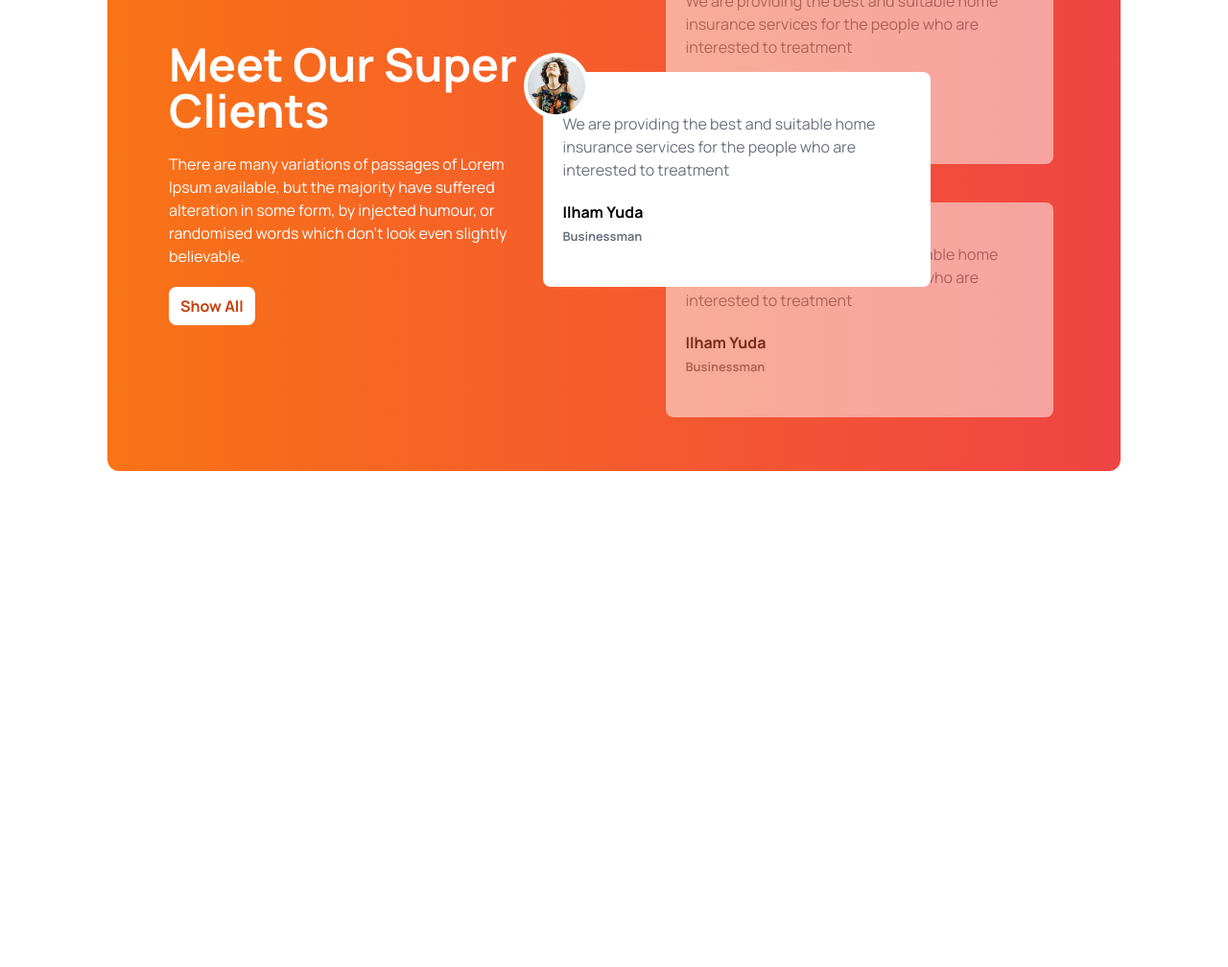
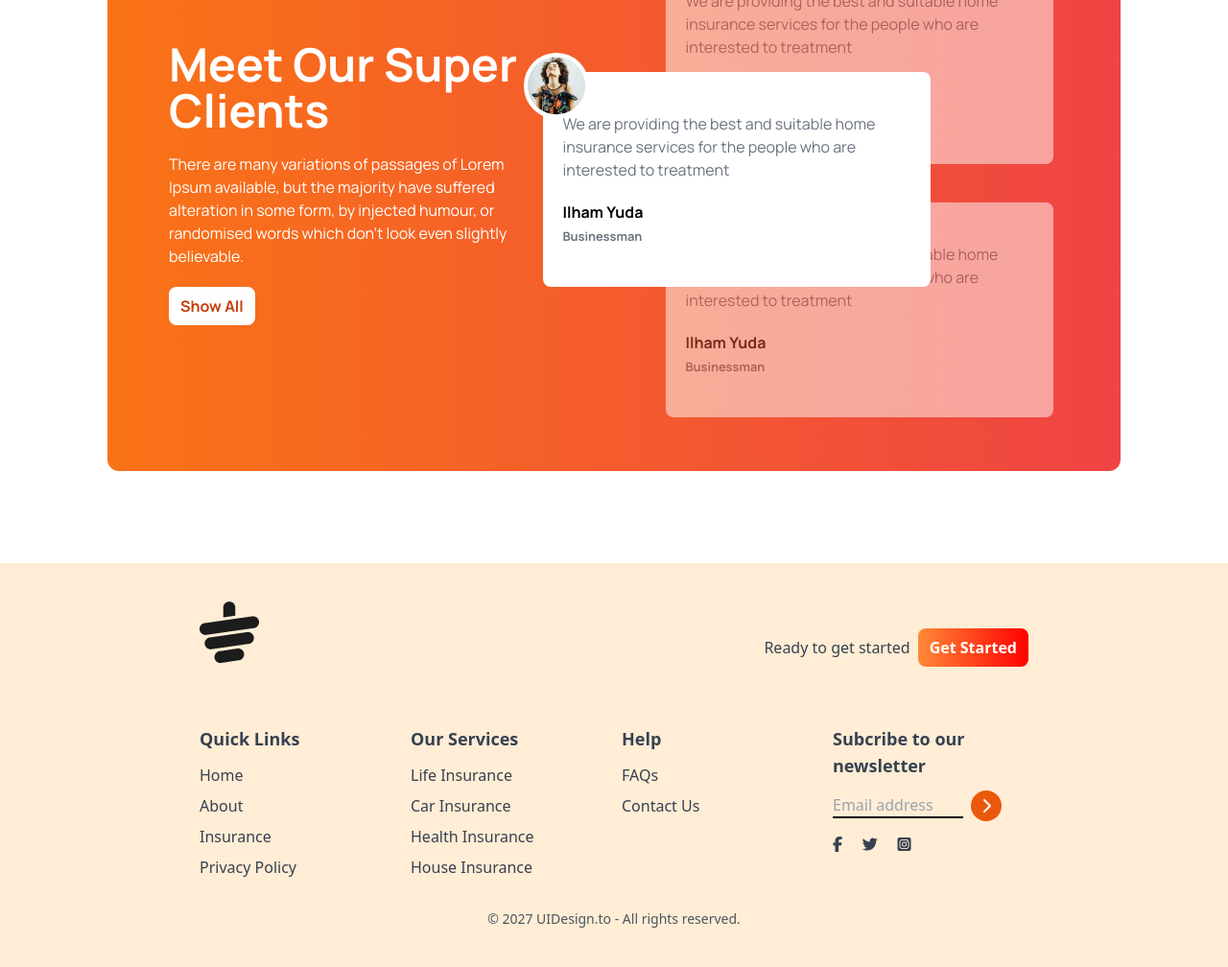
Before and after one commit to NourobaSultana/penguin-fashion-website, a plain HTML site: page tea website tailwind/tea.html in a window 1280 px wide. Shown: the part 1958-2966 px from the top of the page at 96% size. Before the commit the page ends 2545 px from the top, so only its background shows below. Drawn offline with nearby package versions, Linux system fonts and the light colour scheme.

Commit message:
footer section done

```diff
--- a/tea website tailwind/tea.html
+++ b/tea website tailwind/tea.html
@@ -188,6 +188,80 @@
    </div>
   </div>
 </section>
+
+<!-- news section hmework -->
+
+
 </main>
+<!-- footer section -->
+<footer class="bg-orange-100 text-gray-700 py-10 px-4 md:px-16 ">
+
+  <div class="w-9/12 mx-auto">
+    <!-- logo -->
+     <div class="mb-8 flex justify-between">
+      <img class="mb-8" src="./images/cup.png" alt="">
+      <div class="flex items-center gap-2">
+      <h4>Ready to get started</h4>
+      <button class="py-2 px-3 font-bold rounded-lg text-white bg-gradient-to-r from-[#FF8938] to-[#FF0000] ...">Get Started</button>
+      </div>
+     </div>
+     <!-- links -->
+      <div class="grid grid-cols-1 md:grid-cols-2 lg:grid-cols-4 gap-4 justify-between">
+        <!-- first column -->
+         <div >
+           <h3 class="font-semibold text-lg mb-3">Quick Links</h3>
+           <ul class="space-y-2">
+            <li><a class="hover:text-orange-600" href="#">Home</a></li>
+            <li><a class="hover:text-orange-600" href="#">About</a></li>
+            <li><a class="hover:text-orange-600" href="#">Insurance</a></li>
+            <li><a class="hover:text-orange-600" href="#">Privacy Policy</a></li>
+
+           </ul>
+         </div>
+
+          <!-- second column -->
+          <div >
+            <h3 class="font-semibold text-lg mb-3">Our Services</h3>
+            <ul class="space-y-2">
+             <li><a class="hover:text-orange-600" href="#">Life Insurance</a></li>
+             <li><a class="hover:text-orange-600" href="#">Car Insurance</a></li>
+             <li><a class="hover:text-orange-600" href="#">Health Insurance</a></li>
+             <li><a class="hover:text-orange-600" href="#">House Insurance</a></li>
+
+            </ul>
+          </div>
+
+           <!-- third column -->
+         <div >
+          <h3 class="font-semibold text-lg mb-3">Help</h3>
+          <ul class="space-y-2">
+           <li><a class="hover:text-orange-600" href="#">FAQs</a></li>
+           <li><a class="hover:text-orange-600" href="#">Contact Us</a></li>
+          </ul>
+        </div>
+
+        <!-- fourth column -->
+         <div>
+          <h3 class="font-semibold text-lg mb-3"> Subcribe to our newsletter</h3>
+          <div class="flex flex-col space-y-2 gap-2">
+            <div class="flex items-center gap-2">
+              <input type="email" placeholder="Email address" class="bg-transparent border-b-2 border-black w-4/6 ">
+            <i class="fa-solid fa-chevron-right w-8 h-8 bg-orange-600 inline-flex rounded-full text-white justify-center items-center"></i>
+            </div>
+
+
+            <div class="flex justify-center w-2/5 mb-2 mt-8 justify-between">
+              <i class="fa-brands fa-facebook-f"></i>
+              <i class="fa-brands fa-twitter"></i>
+              <i class="fa-brands fa-square-instagram"></i>
+            </div>
+          </div>
+         </div>
+      </div>
+      <div class="text-center pt-4 mt-4">
+        <p class="text-sm text-gray-600">© 2027 UIDesign.to - All rights reserved.</p>
+      </div>
+  </div>
+</footer>
 </body>
 </html>
```
